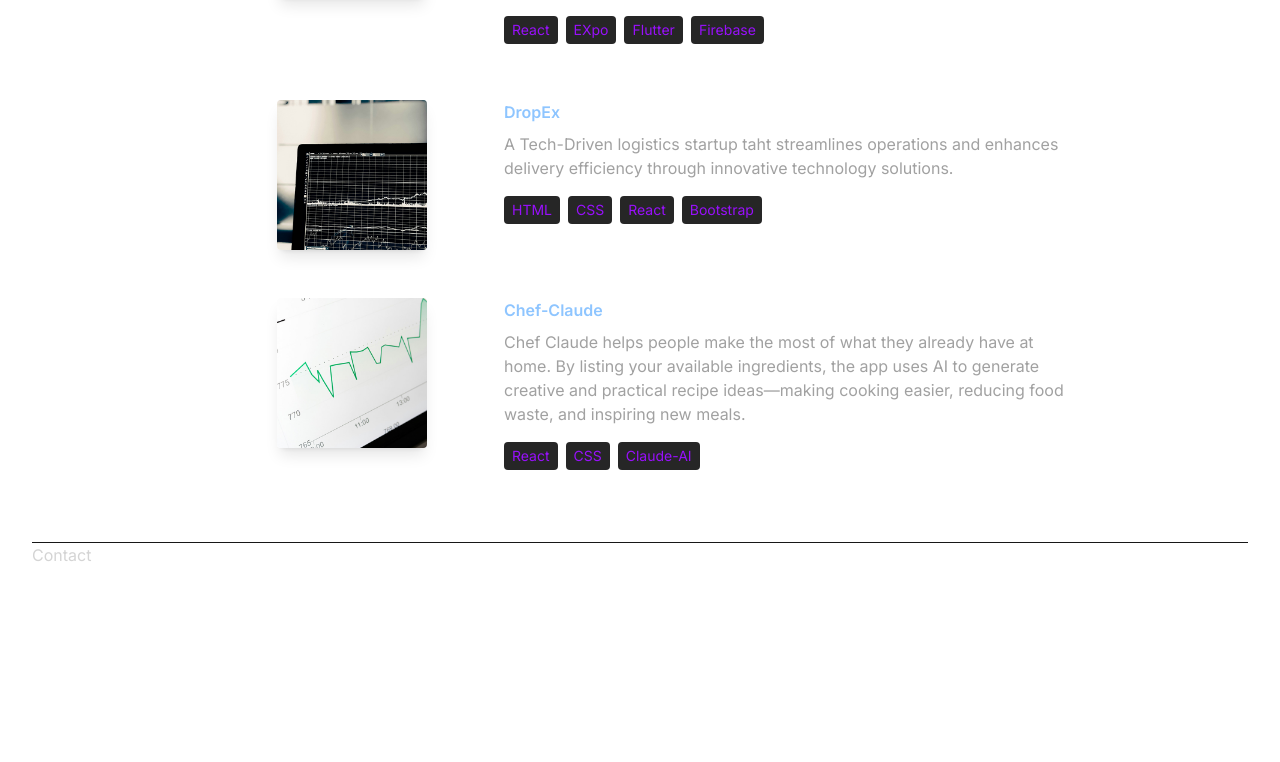
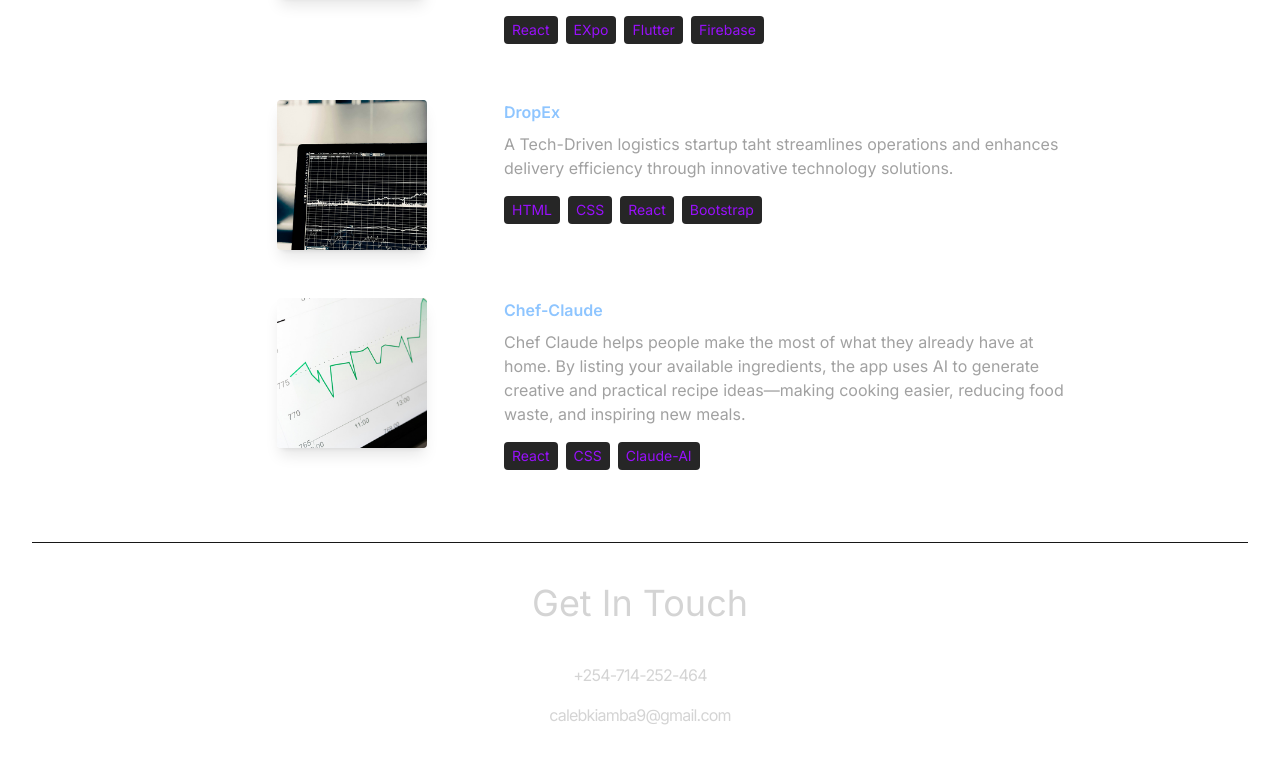
Before and after one commit to CodeWithJoshua18/Portfolio-v2, a React (Vite) app: page / in a window 1280 px wide. Shown: the part 3410-4172 px from the top of the page. Before the commit the page ends 3977 px from the top, so only its background shows below. Built offline with nearby package versions, Linux system fonts and the light colour scheme.

Commit message:
refactor Contact component to display contact information; remove WhatsApp link from constants

```diff
--- a/src/components/Contact.jsx
+++ b/src/components/Contact.jsx
@@ -1,9 +1,30 @@
+import { CONTACT } from "../constants";
+
 function Contact() {
+  return (
+    <div className="border-b border-neutral-900 pb-20">
+      <h1 className="my-10 text-center text-4xl">Get In Touch</h1>
 
-    return (
-
-        <div>Contact</div>
-    )
+      <div className="text-center tracking-tighter">
+        <p className="my-4">
+          <a
+            href={`tel:${CONTACT.phoneNo}`}
+            className="hover:text-blue-400 transition-colors"
+          >
+            {CONTACT.phoneNo}
+          </a>
+        </p>
+        <p className="my-4">
+          <a
+            href={`mailto:${CONTACT.email}`}
+            className="hover:text-green-400 "
+          >
+            {CONTACT.email}
+          </a>
+        </p>
+      </div>
+    </div>
+  );
 }
 
-export default Contact
+export default Contact;
--- a/src/constants/index.js
+++ b/src/constants/index.js
@@ -71,7 +71,6 @@
 ];
 
 export const CONTACT = {
-  whatsapp: " https://web.whatsapp.com/send?phone=+254714252464",
   phoneNo: "+254-714-252-464 ",
   email: "calebkiamba9@gmail.com",
 };
```
